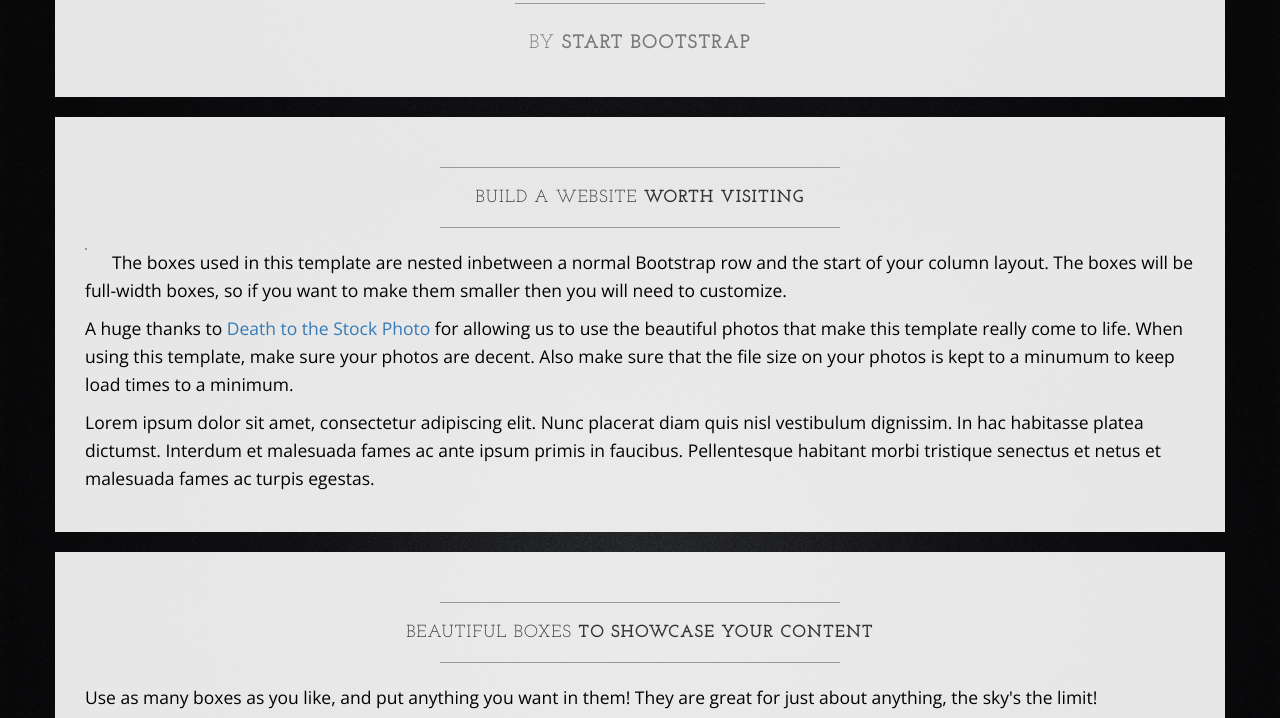
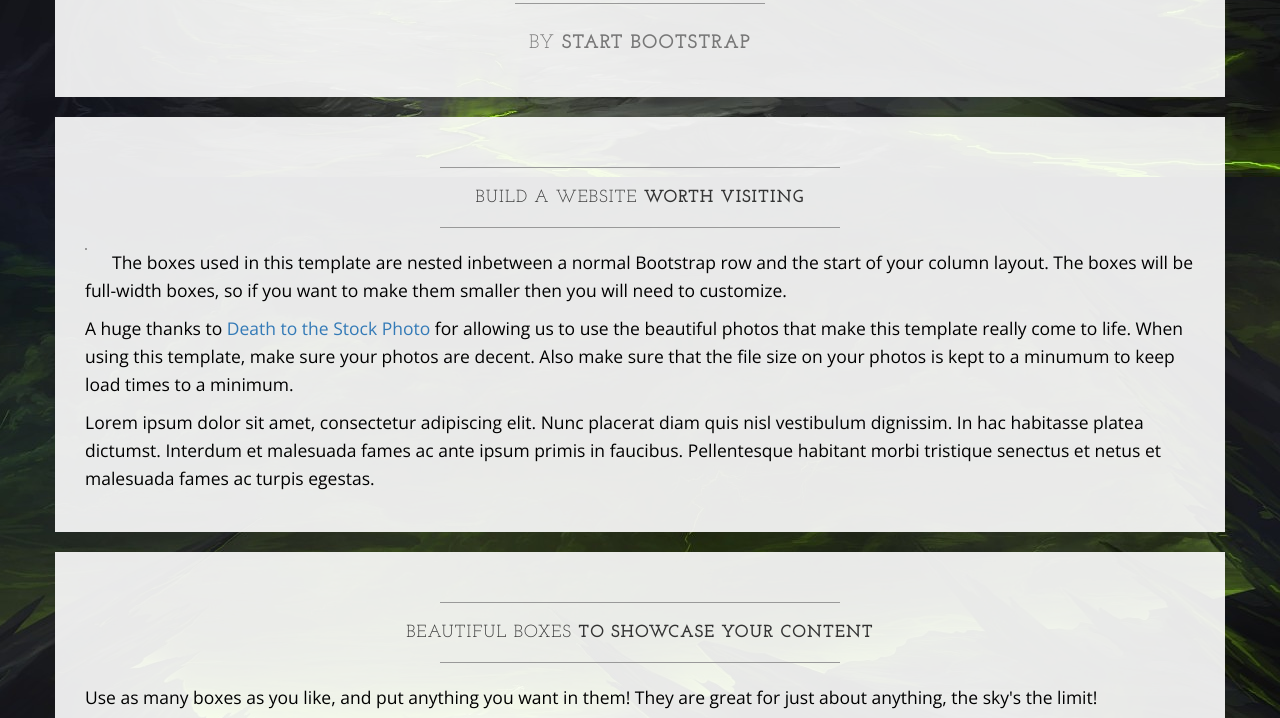
Before and after one commit to trilliumzuljin/Trillium-Page, a plain HTML site: page index.html in a window 1280 px wide. Shown: the part 623-1341 px from the top of the page. Drawn offline with nearby package versions, Linux system fonts and the light colour scheme.

Commit message:
New background

```diff
--- a/assets/css/trillium.css
+++ b/assets/css/trillium.css
@@ -7,7 +7,7 @@
 body {
     font-family: "Open Sans","Helvetica Neue",Helvetica,Arial,sans-serif;
     /*background: url('../img/bg.jpg') no-repeat center center fixed;*/
-    background: url('../images/background.jpg') no-repeat center center fixed;
+    background: url('../images/legion.jpg') no-repeat center center fixed;
     -webkit-background-size: cover;
     -moz-background-size: cover;
     background-size: cover;
```
Also changed, not shown: assets/images/legion.jpg (added).
